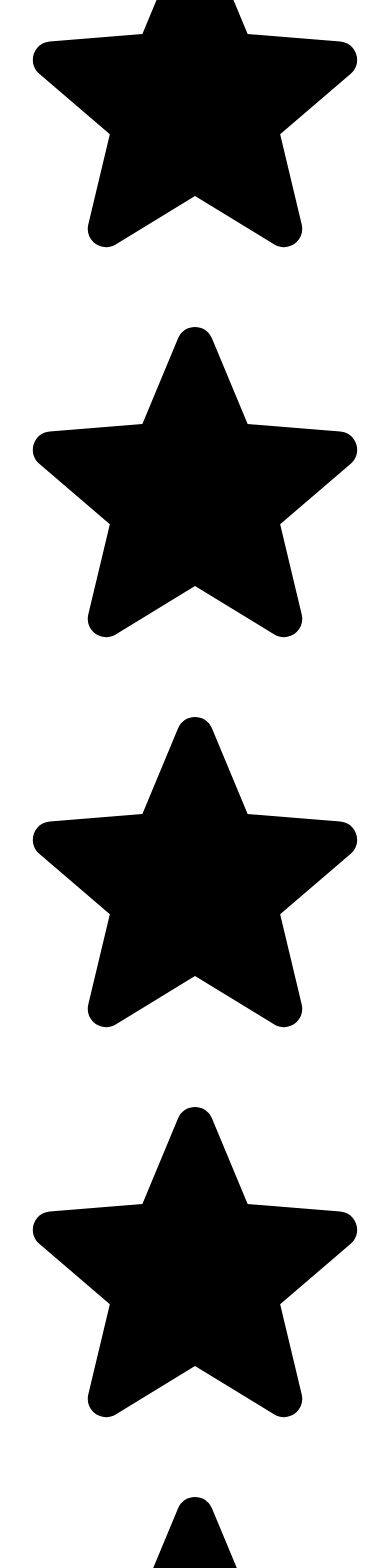
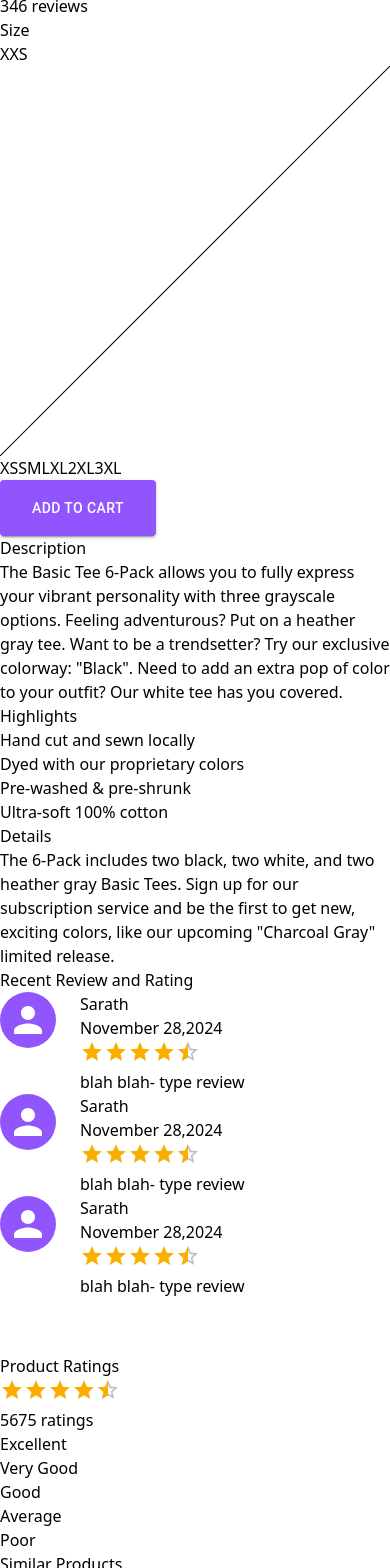
Before and after one commit to Priyanka123-cyber/ecommerce-fw, a React (Vite) app in the folder frontend/: page / in a window 390 px wide. Shown: the part 2860-4428 px from the top of the page. Built offline with nearby package versions, Linux system fonts and the light colour scheme.

Commit message:
Fourth commit

```diff
--- a/frontend/src/components/ProductDetails/ProductDetails.jsx
+++ b/frontend/src/components/ProductDetails/ProductDetails.jsx
@@ -3,6 +3,11 @@
 import { useState } from 'react'
 import { StarIcon } from '@heroicons/react/20/solid'
 import { Radio, RadioGroup } from '@headlessui/react'
+import { Box, Button, Grid2, Rating } from '@mui/material'
+import ProductReviewCard from './ProductReviewCard'
+import LinearProgress from '@mui/material/LinearProgress';
+import { mens_kurta } from '../../data/menKurta'
+import HomeSectionCard from '../HomeSectionCard'
 
 const product = {
   name: 'Basic Tee 6-Pack',
@@ -67,7 +72,7 @@ export default function ProductDetails() {
   const [selectedSize, setSelectedSize] = useState(product.sizes[2])
 
   return (
-    <div className="bg-white">
+    <div className="bg-white lg:px-20">
       <div className="pt-6">
         <nav aria-label="Breadcrumb">
           <ol role="list" className="mx-auto flex max-w-2xl items-center space-x-2 px-4 sm:px-6 lg:max-w-7xl lg:px-8">
@@ -109,7 +114,7 @@ export default function ProductDetails() {
               />
             </div>
             <div className="flex flex-wrap space-x-5 justify-center">
-            {product.images.map((item)=> <div className='aspect-h-2 aspect-w-3 overflow-hidden rounded-lg max-w-[5rem] max-h-[5rem] mt-4'>
+              {product.images.map((item) => <div className='aspect-h-2 aspect-w-3 overflow-hidden rounded-lg max-w-[5rem] max-h-[5rem] mt-4'>
                 <img
                   alt={item.alt}
                   src={item.src}
@@ -135,66 +140,29 @@ export default function ProductDetails() {
             <div className="mt-4 lg:row-span-3 lg:mt-0">
               <h2 className="sr-only">Product information</h2>
               <div className='flex space-x-5 items-center text-lg lg:text-xl text-gray-900 mt-6'>
-                <p></p>
+                <p className='font-semibold'>₹199 </p>
+                <p className='opacity-50 line-through'>₹211</p>
+                <p className='text-green-600 font-semibold'>5% off</p>
               </div>
 
               {/* Reviews */}
               <div className="mt-6">
-              <h3 className="sr-only">Reviews</h3>
-              <div className="flex items-center">
-                <div className="flex items-center">
-                  {[0, 1, 2, 3, 4].map((rating) => (
-                    <StarIcon
-                      key={rating}
-                      aria-hidden="true"
-                      className={classNames(
-                        reviews.average > rating ? 'text-gray-900' : 'text-gray-200',
-                        'size-5 shrink-0',
-                      )}
-                    />
-                  ))}
+                <div className='flex items-center space-x-3'>
+                  <Rating name="read-only" value={5.5} readOnly />
+                  <p className='opacity-50 text-sm'>5645 ratings</p>
+                  <p className='ml-3 text-sm font-medium text-indigo-600 hover:text-indigo-500'>346 reviews</p>
                 </div>
-                <p className="sr-only">{reviews.average} out of 5 stars</p>
-                <a href={reviews.href} className="ml-3 text-sm font-medium text-indigo-600 hover:text-indigo-500">
-                  {reviews.totalCount} reviews
-                </a>
-              </div>
+
               </div>
 
               <form className="mt-10">
-              {/* Colors */}
-              <div>
-                <h3 className="text-sm font-medium text-gray-900">Color</h3>
 
-                <fieldset aria-label="Choose a color" className="mt-4">
-                  <RadioGroup value={selectedColor} onChange={setSelectedColor} className="flex items-center space-x-3">
-                    {product.colors.map((color) => (
-                      <Radio
-                        key={color.name}
-                        value={color}
-                        aria-label={color.name}
-                        className={classNames(
-                          color.selectedClass,
-                          'relative -m-0.5 flex cursor-pointer items-center justify-center rounded-full p-0.5 focus:outline-none data-[checked]:ring-2 data-[focus]:data-[checked]:ring data-[focus]:data-[checked]:ring-offset-1',
-                        )}
-                      >
-                        <span
-                          aria-hidden="true"
-                          className={classNames(color.class, 'size-8 rounded-full border border-black/10')}
-                        />
-                      </Radio>
-                    ))}
-                  </RadioGroup>
-                </fieldset>
-              </div>
 
                 {/* Sizes */}
                 <div className="mt-10">
                   <div className="flex items-center justify-between">
                     <h3 className="text-sm font-medium text-gray-900">Size</h3>
-                  <a href="#" className="text-sm font-medium text-indigo-600 hover:text-indigo-500">
-                    Size guide
-                  </a>
+
                   </div>
 
                   <fieldset aria-label="Choose a size" className="mt-4">
@@ -224,7 +192,7 @@ export default function ProductDetails() {
                           ) : (
                             <span
                               aria-hidden="true"
-                            className="pointer-events-none absolute -inset-px rounded-md border-2 border-gray-200"
+                              className="pointer-events-none absolute -inset-px rounded-md border-2 border-gray-400"
                             >
                               <svg
                                 stroke="currentColor"
@@ -242,12 +210,7 @@ export default function ProductDetails() {
                   </fieldset>
                 </div>
 
-              <button
-                type="submit"
-                className="mt-10 flex w-full items-center justify-center rounded-md border border-transparent bg-indigo-600 px-8 py-3 text-base font-medium text-white hover:bg-indigo-700 focus:outline-none focus:ring-2 focus:ring-indigo-500 focus:ring-offset-2"
-              >
-                Add to bag
-              </button>
+                <Button variant='contained' sx={{ px: "2rem", py: "1rem", bgcolor: "#9155fd" }}>Add to Cart</Button>
               </form>
             </div>
 
@@ -286,8 +249,79 @@ export default function ProductDetails() {
           </div>
         </section>
 
+        {/* Rating and Review */}
+        <section>
+          <h1 className='font-semibold text-lg pb-4'> Recent Review and Rating</h1>
+          <div className='border p-5'>
+            <Grid2 container spacing={7}>
+              <Grid2 item xs={7}>
+                <div className='space-y-5'>
+                  {[1, 1, 1].map((item) => <ProductReviewCard />)}
+
+                </div>
+              </Grid2>
+              <Grid2 item xs={5}>
+                <h1 className='text-xl font-semibold pb-2'>Product Ratings</h1>
+                <div className='flex items-center space-x-3'>
+                  <Rating value={4.6} precision={0.5} readOnly />
+                  <p className='opacity-60'>5675 ratings</p>
+                </div>
+                <Box className='mt-5 space-y-3'>
+                  <Grid2 container  alignItems="center" gap={2}>
+                    <Grid2 item xs={2}>
+                      <p>Excellent</p>
+                    </Grid2>
+                    <Grid2 item xs={7}>
+                        <LinearProgress variant="determinate" color="success" value={40} sx={{bgcolor:"#d0d0d0", borderRadius:4, height:7}} />
+                    </Grid2>
+                  </Grid2>
+                  <Grid2 container  alignItems="center" gap={2}>
+                    <Grid2 item xs={2}>
+                      <p>Very Good</p>
+                    </Grid2>
+                    <Grid2 item xs={7}>
+                        <LinearProgress variant="determinate" color="success" value={30} sx={{bgcolor:"#d0d0d0", borderRadius:4, height:7}} />
+                    </Grid2>
+                  </Grid2>
+                  <Grid2 container  alignItems="center" gap={2}>
+                    <Grid2 item xs={2}>
+                      <p>Good</p>
+                    </Grid2>
+                    <Grid2 item xs={7}>
+                        <LinearProgress variant="determinate" className='bg-yellow-300' value={25} sx={{bgcolor:"#d0d0d0", borderRadius:4, height:7}} />
+                    </Grid2>
+                  </Grid2>
+                  <Grid2 container  alignItems="center" gap={2}>
+                    <Grid2 item xs={2}>
+                      <p>Average</p>
+                    </Grid2>
+                    <Grid2 item xs={7}>
+                        <LinearProgress variant="determinate" color="warning" value={20} sx={{bgcolor:"#d0d0d0", borderRadius:4, height:7}} />
+                    </Grid2>
+                  </Grid2>
+                  <Grid2 container  alignItems="center" gap={2}>
+                    <Grid2 item xs={2}>
+                      <p>Poor</p>
+                    </Grid2>
+                    <Grid2 item xs={7}>
+                        <LinearProgress variant="determinate" color="error" value={15} sx={{bgcolor:"#d0d0d0", borderRadius:4, height:7}} />
+                    </Grid2>
+                  </Grid2>
+                </Box>
+              </Grid2>
+            </Grid2>
+          </div>
 
 
+        </section>
+        {/* Similar products */}
+ <section className='pt-10'>
+  <h1 className='py-5 text-xl font-bold'>Similar Products</h1>
+  <div className='flex flex-wrap space-y-5'>
+          {mens_kurta.map((item)=> <HomeSectionCard product={item}/> ) }
+  </div>
+
+ </section>
 
       </div>
     </div>
--- /dev/null
+++ b/frontend/src/components/ProductDetails/ProductReviewCard.jsx
@@ -0,0 +1,29 @@
+import { Avatar, Box, Grid2, Rating } from '@mui/material'
+import React from 'react'
+
+const ProductReviewCard = () => {
+  return (
+    <div>
+
+        <Grid2 container spacing={2} gap={3}>
+<Grid2 item xs={1}>
+    <Box>
+        <Avatar className="text-white" sx={{width:56, height:56, bgcolor:"#9155fd"}}></Avatar>
+    </Box>
+</Grid2>
+<Grid2 item xs={9}>
+    <div className='space-y-2'>
+    <div>
+        <p className='font-semibold text-lg'>Sarath</p>
+        <p className='opacity-70'>November 28,2024</p>
+    </div>
+    </div>
+    <Rating value={4.5} name="half-rating" readOnly precision={0.5}></Rating>
+    <p>blah blah- type review </p>
+</Grid2>
+        </Grid2>
+    </div>
+  )
+}
+
+export default ProductReviewCard
```
Also changed, not shown: frontend/src/components/cart/Cart.jsx (added, +9 -0 lines). Lines whose indentation alone changed are shown as unchanged.
